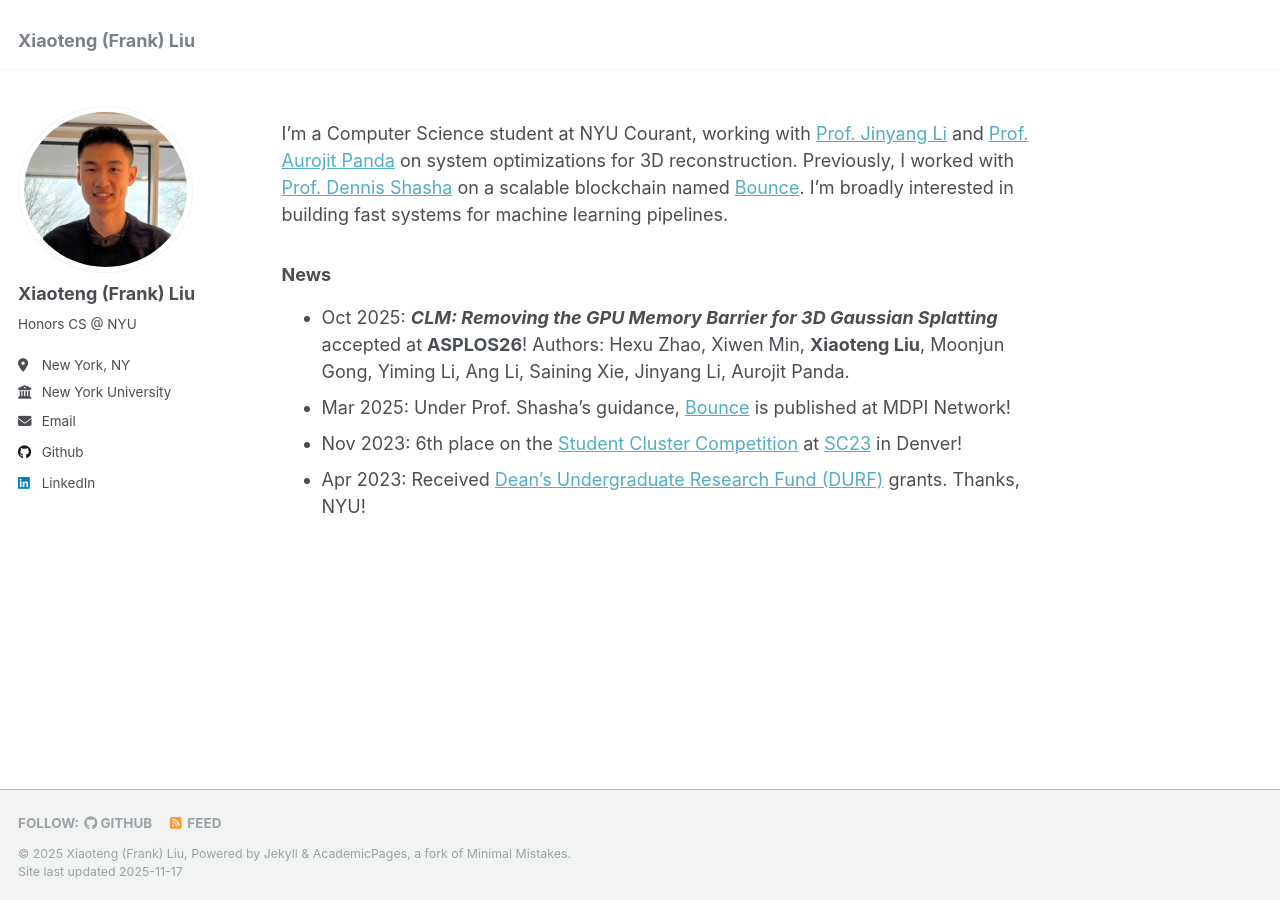
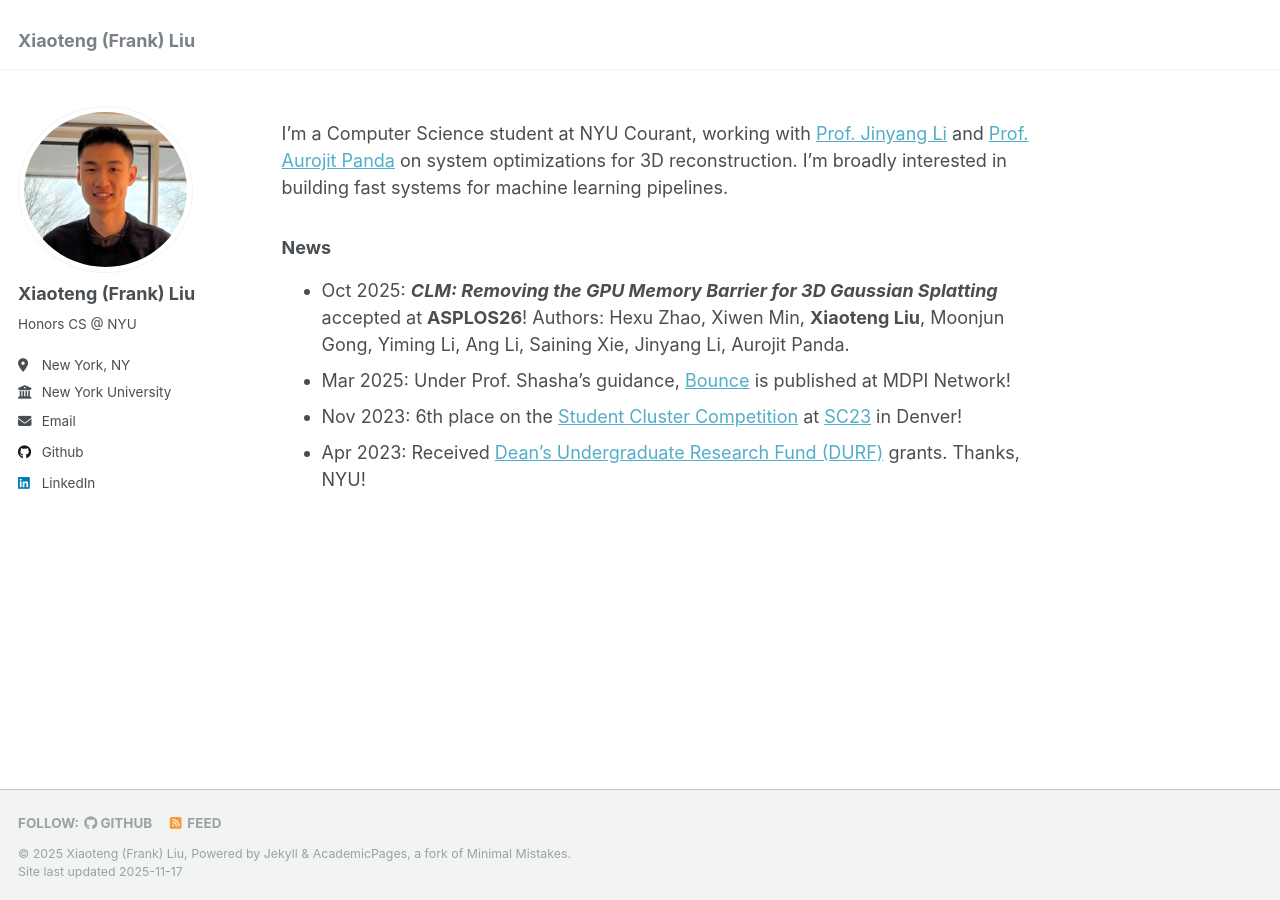
Before and after one commit to lapisliu/lapisliu.github.io, a Jekyll site: the page built from _pages/about.md, in a window 1280 px wide. Built offline with Jekyll 4.4.1, drawn with Linux system fonts in a browser that asks for light colours.

Commit message:
Update about.md

```diff
--- a/_pages/about.md
+++ b/_pages/about.md
@@ -7,10 +7,10 @@ redirect_from:
   - /about.html
 ---
 
-I'm a Computer Science student at NYU Courant, working with [Prof. Jinyang Li](https://jinyangli.github.io/) and [Prof. Aurojit Panda](https://cs.nyu.edu/~apanda/) on system optimizations for 3D reconstruction. Previously, I worked with [Prof. Dennis Shasha](https://cs.nyu.edu/~shasha/) on a scalable blockchain named [Bounce](https://www.mdpi.com/2673-8732/5/2/9). I'm broadly interested in building fast systems for machine learning pipelines.
+I'm a Computer Science student at NYU Courant, working with [Prof. Jinyang Li](https://jinyangli.github.io/) and [Prof. Aurojit Panda](https://cs.nyu.edu/~apanda/) on system optimizations for 3D reconstruction. I'm broadly interested in building fast systems for machine learning pipelines.
 
 ### News
 - Oct 2025: ***CLM: Removing the GPU Memory Barrier for 3D Gaussian Splatting*** accepted at **ASPLOS26**! Authors: Hexu Zhao, Xiwen Min, **Xiaoteng Liu**, Moonjun Gong, Yiming Li, Ang Li, Saining Xie, Jinyang Li, Aurojit Panda.
-- Mar 2025: Under Prof. Shasha's guidance, [Bounce](https://www.mdpi.com/2673-8732/5/2/9) is published at MDPI Network!
+- Mar 2025: Under Prof. Shasha's guidance, [Bounce](https://github.com/bounce-blockchain/bounce-core) is published at MDPI Network!
 - Nov 2023: 6th place on the [Student Cluster Competition](https://studentclustercompetition.us/2023/index.html) at [SC23](https://sc23.supercomputing.org/) in Denver!
 - Apr 2023: Received [Dean's Undergraduate Research Fund (DURF)](https://cas.nyu.edu/undergraduate-research/deans-undergraduate-research-fund/DURFG.html) grants. Thanks, NYU!
```
